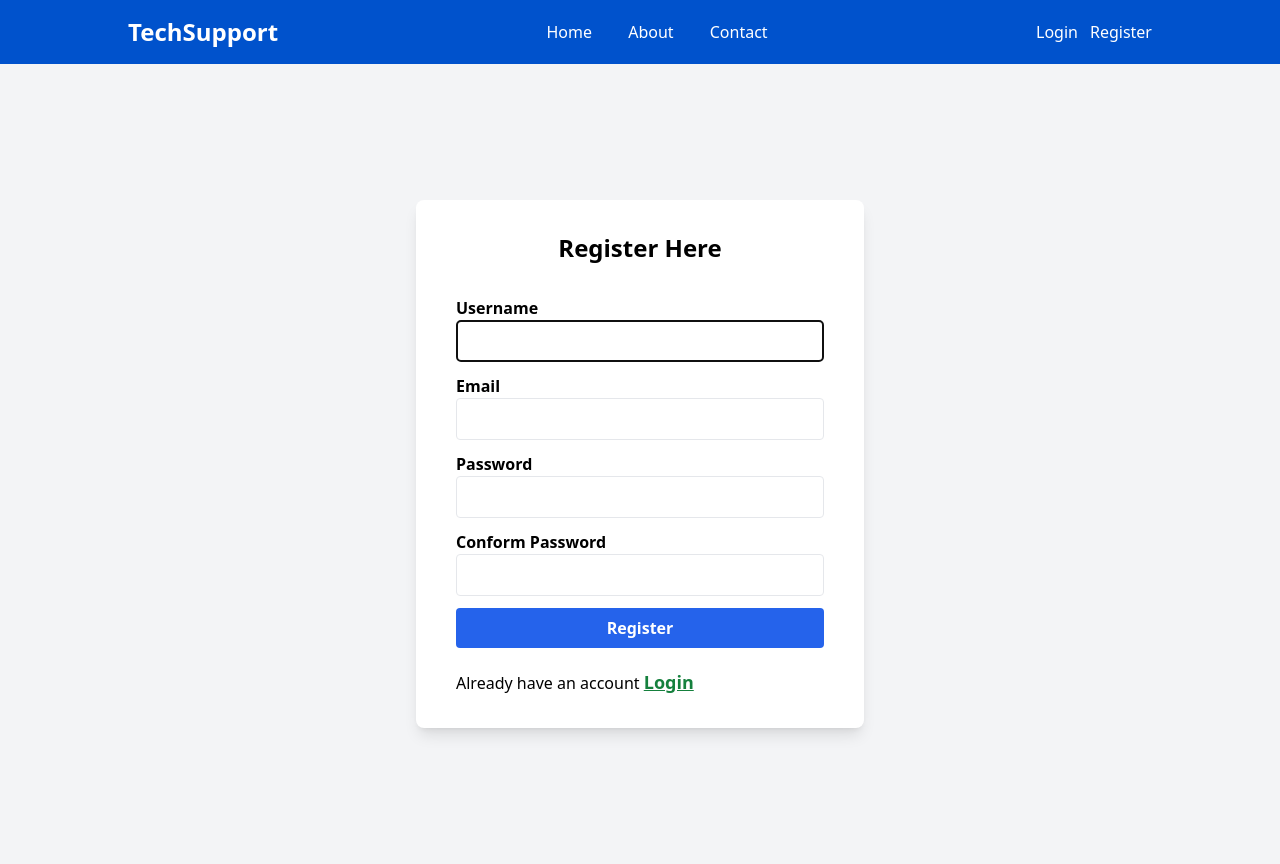
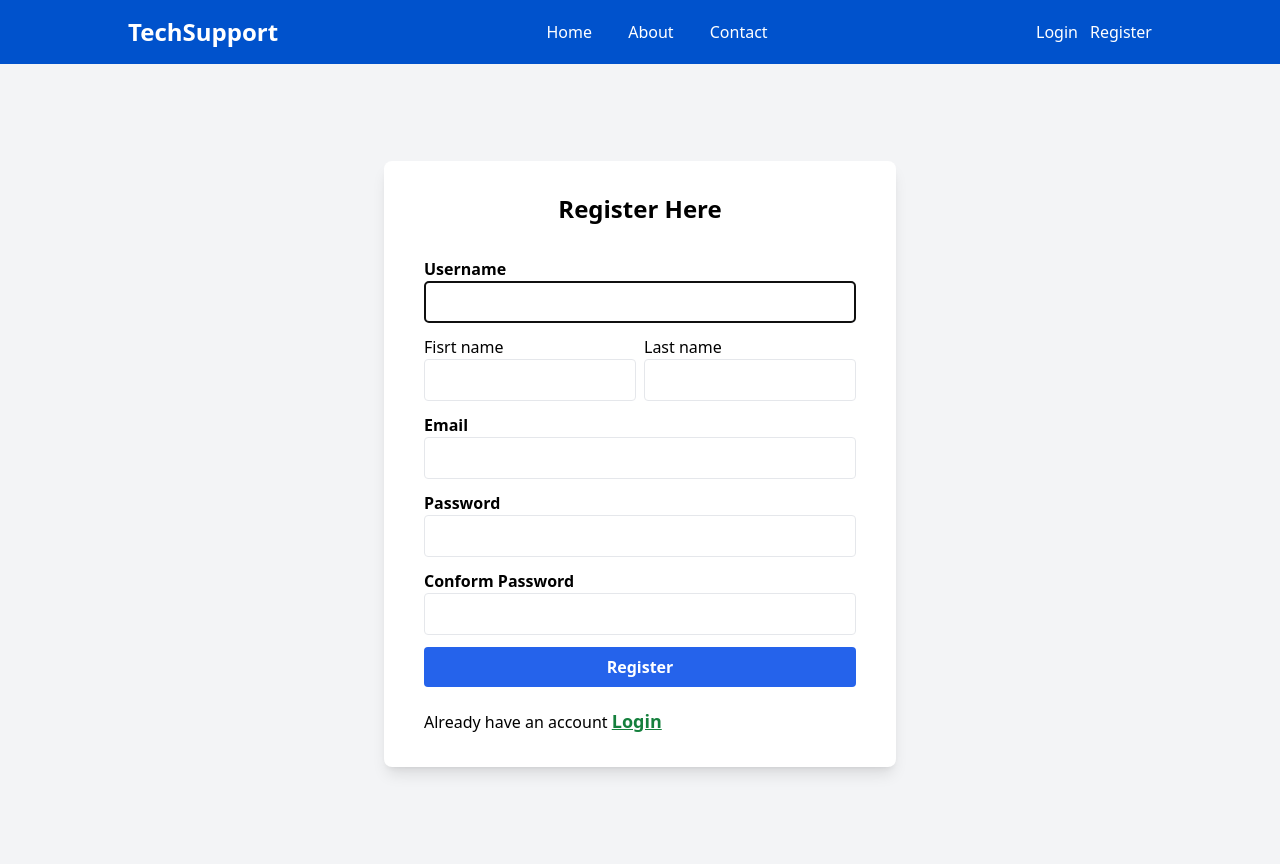
Before and after one commit to shivamkumar93/help-desk, a Django app: page /register/ in a window 1280 px wide. Run offline with Django 5.2, Linux system fonts and the light colour scheme; some libraries are stand-ins or nearby versions.

Commit message:
add first and last name in user register form

```diff
--- a/tms/forms.py
+++ b/tms/forms.py
@@ -8,7 +8,7 @@ class RegisterForm(UserCreationForm):
     email = forms.EmailField(required=True)
     class Meta:
         model = CustomUser
-        fields = ['username', 'email', 'password1', 'password2']
+        fields = ['username', 'email', 'first_name', 'last_name', 'password1', 'password2']
 
         def clean_email(self):
             email = self.cleaned_data.get("email")
--- a/tms/templates/admin/manageUsers.html
+++ b/tms/templates/admin/manageUsers.html
@@ -14,6 +14,7 @@
                 <tr>
                     <th class="py-2 px-4 text-md font-semibold  ">ID</th>
                     <th class="py-2 px-4 text-md font-semibold  ">Username</th>
+                    <th class="py-2 px-4 text-md font-semibold  ">Fullname</th>
                     <th class="py-2 px-4 text-md font-semibold  ">Email</th>
                     <th class="py-2 px-4 text-md font-semibold  ">User Role</th>
                     <th class="py-2 px-4 text-md font-semibold  ">Status</th>
@@ -25,6 +26,7 @@
                 <tr class="hover:bg-gray-50 transition duration-150">
                     <td class="py-2 px-4 text-md text-gray-700">#.{{ u.id }}</td>
                     <td class="py-2 px-4 text-md text-gray-900 font-medium">{{ u.username }}</td>
+                    <td class="py-2 px-4 text-md text-gray-900 font-medium">{{u.first_name}} <span>{{u.last_name}}</span></td>
                     <td class="py-2 px-4 text-md text-gray-600">{{ u.email }}</td>
                     <td class="py-2 px-4 text-md text-gray-600">
                         <span class="px-2 py-1 text-xs font-medium rounded-full bg-blue-100 text-blue-800">
--- a/tms/templates/register.html
+++ b/tms/templates/register.html
@@ -4,7 +4,7 @@
 {% block content %}
 
 <div class="flex w-full h-screen items-center justify-center bg-gray-100">
-        <div class="flex flex-col px-10 py-8 bg-white shadow-lg rounded-lg w-full max-w-md">
+        <div class="flex flex-col px-10 py-8 bg-white shadow-lg rounded-lg w-full max-w-lg">
 
             <form action="" method="post" class="flex flex-col">
                 {% csrf_token %}
@@ -12,6 +12,17 @@
                     <label for="" class="font-semibold">Username</label>
                     {{form.username|add_class:"w-full border rounded p-2 mb-3"}}
 
+                    <div class="flex flex-1 justify-between gap-2">
+                        <div class="w-full">
+                            <label for="">Fisrt name</label>
+                        {{form.first_name|add_class:"w-full border p-2 rounded mb-3"}}
+                        </div>
+                        <div class="w-full">
+                            <label for="">Last name</label>
+                        {{form.last_name|add_class:"w-full border p-2 rounded mb-3"}}
+                        </div>
+
+                    </div>
                     <label for="" class="font-semibold">Email</label>
                     {{form.email|add_class:"w-full border p-2 rounded mb-3"}}
 
--- a/tms/templates/user/userdashboard.html
+++ b/tms/templates/user/userdashboard.html
@@ -116,7 +116,11 @@
                 </div>
 
                 <div class="bg-white rounded-xl p-3 shadow-sm space-y-1">
+                    <div class="flex flex-1">Name
+                        <p class="ml-5"> {{request.user.first_name}} <span >{{request.user.last_name}}</span></p>
+                    </div>
                     <div class="flex justify-between py-1 border-b border-gray-100">
+
                         <span class="text-gray-600">Email</span>
                         <span class="font-medium text-gray-900">{{ request.user.email }}</span>
                     </div>
```
